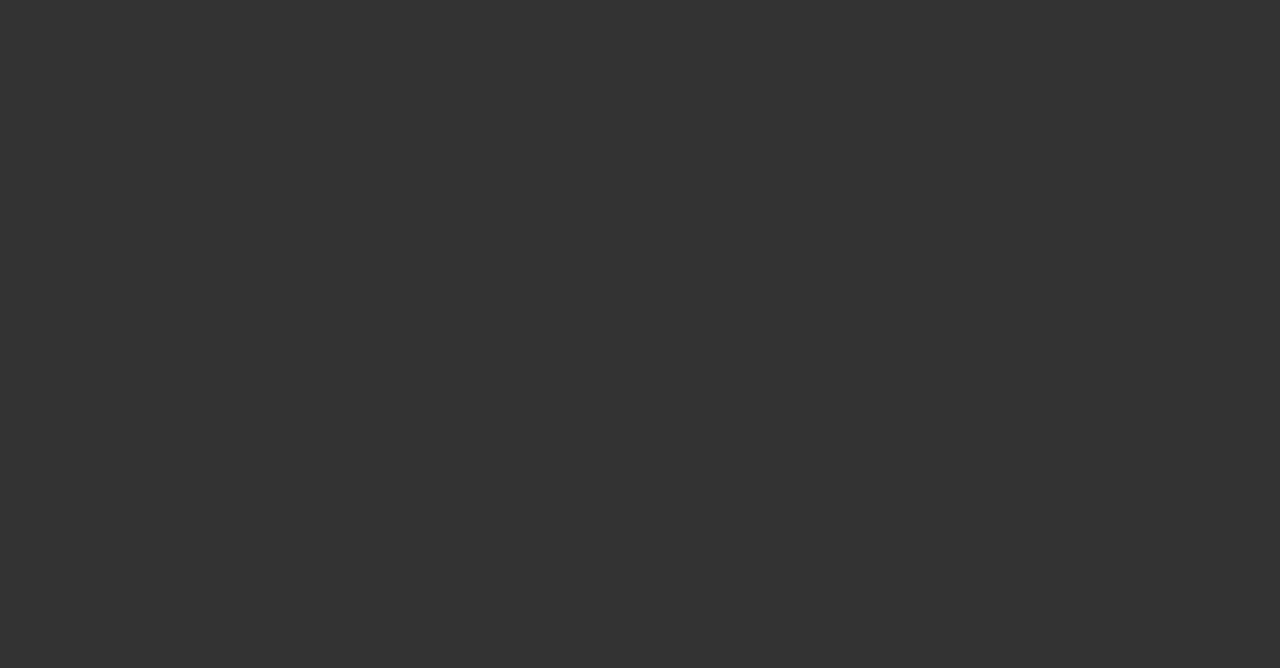
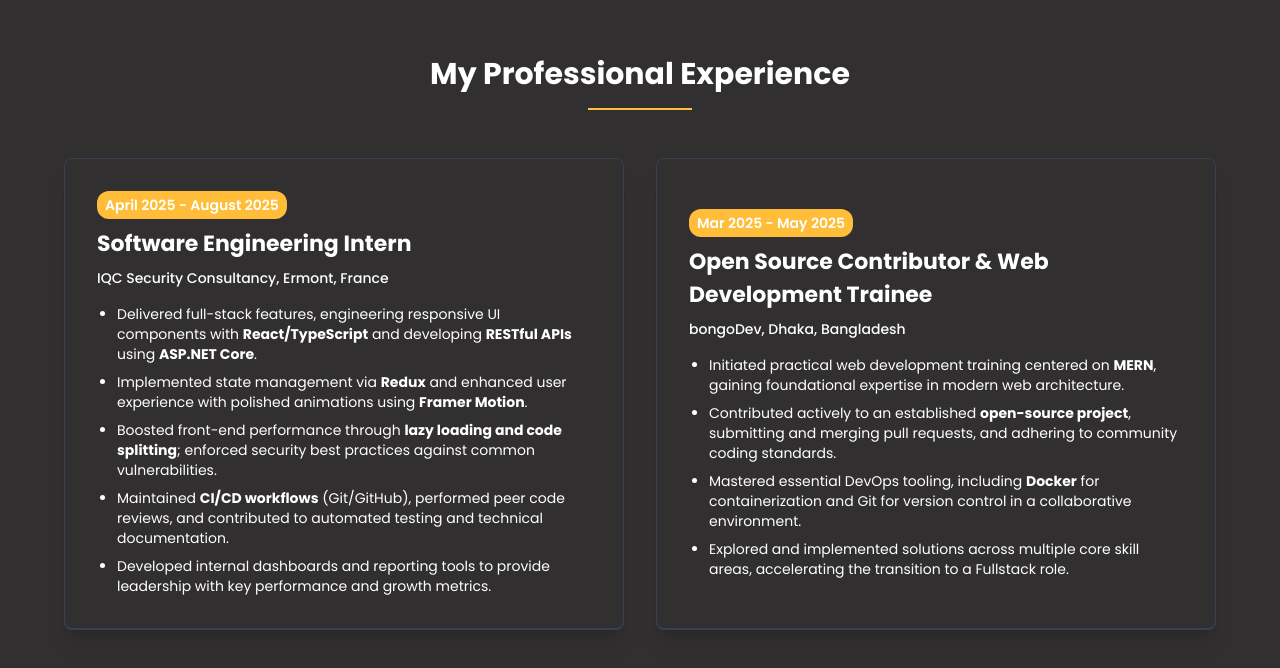
Before and after one commit to sumiya-yasmin/sumiya-yasmin-portfolio, a Next.js app: page / in a window 1280 px wide. Shown: the part 2494-3162 px from the top of the page. Before the commit the page ends 2454 px from the top, so only its background shows below. Built offline with nearby package versions, Linux system fonts and the light colour scheme.

Commit message:
Integrate experience section component in portfolio page

```diff
--- a/app/page.tsx
+++ b/app/page.tsx
@@ -1,4 +1,5 @@
 import  AboutSection  from "./components/AboutSection";
+import ExperienceSection from "./components/ExperienceSection";
 import { HeroSection } from "./components/HeroSection";
 import { MainContent } from "./components/MainContent";
 import Navbar from "./components/NavBar";
@@ -12,6 +13,7 @@ export default function HomePage() {
         <HeroSection />
         <AboutSection />
         <TechExpertiseSection />
+        <ExperienceSection />
       </MainContent>
     </>
   );
```
